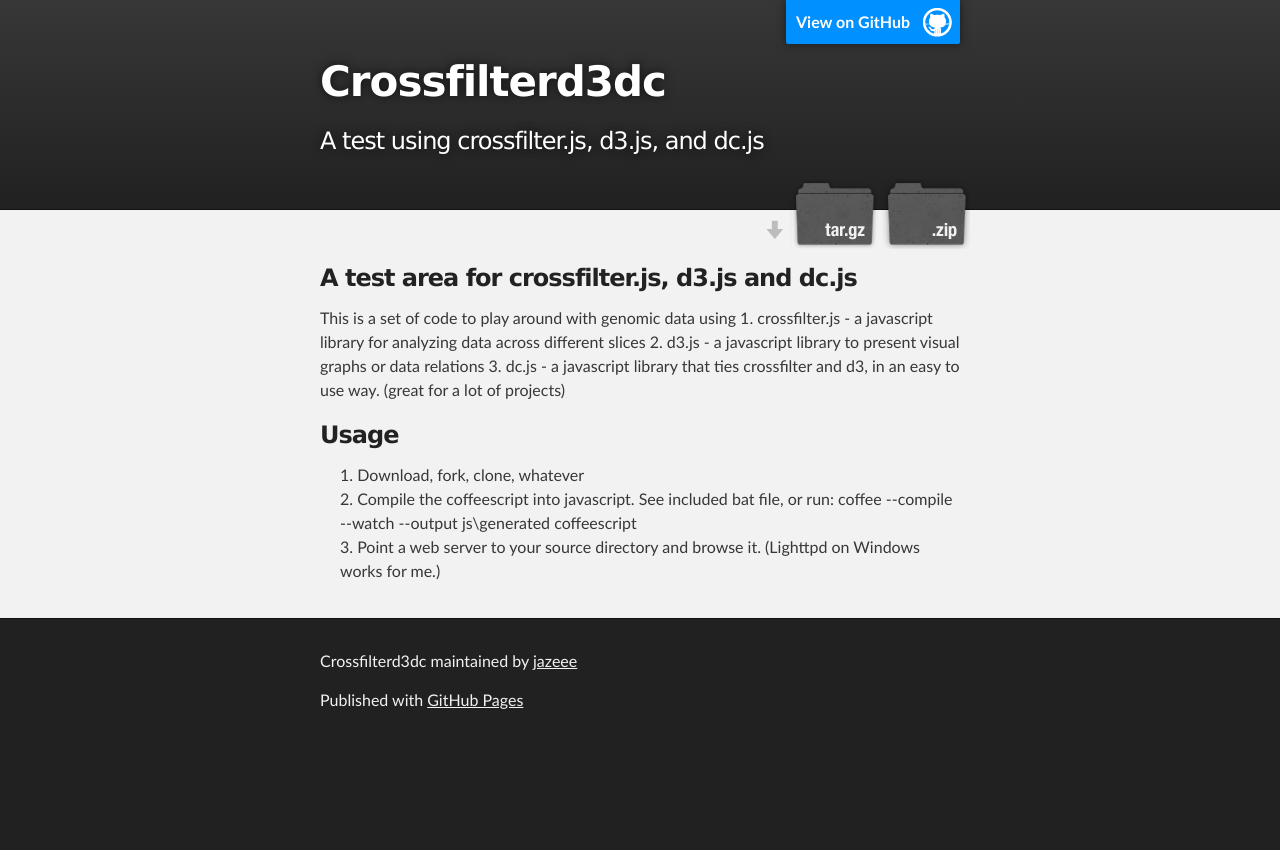
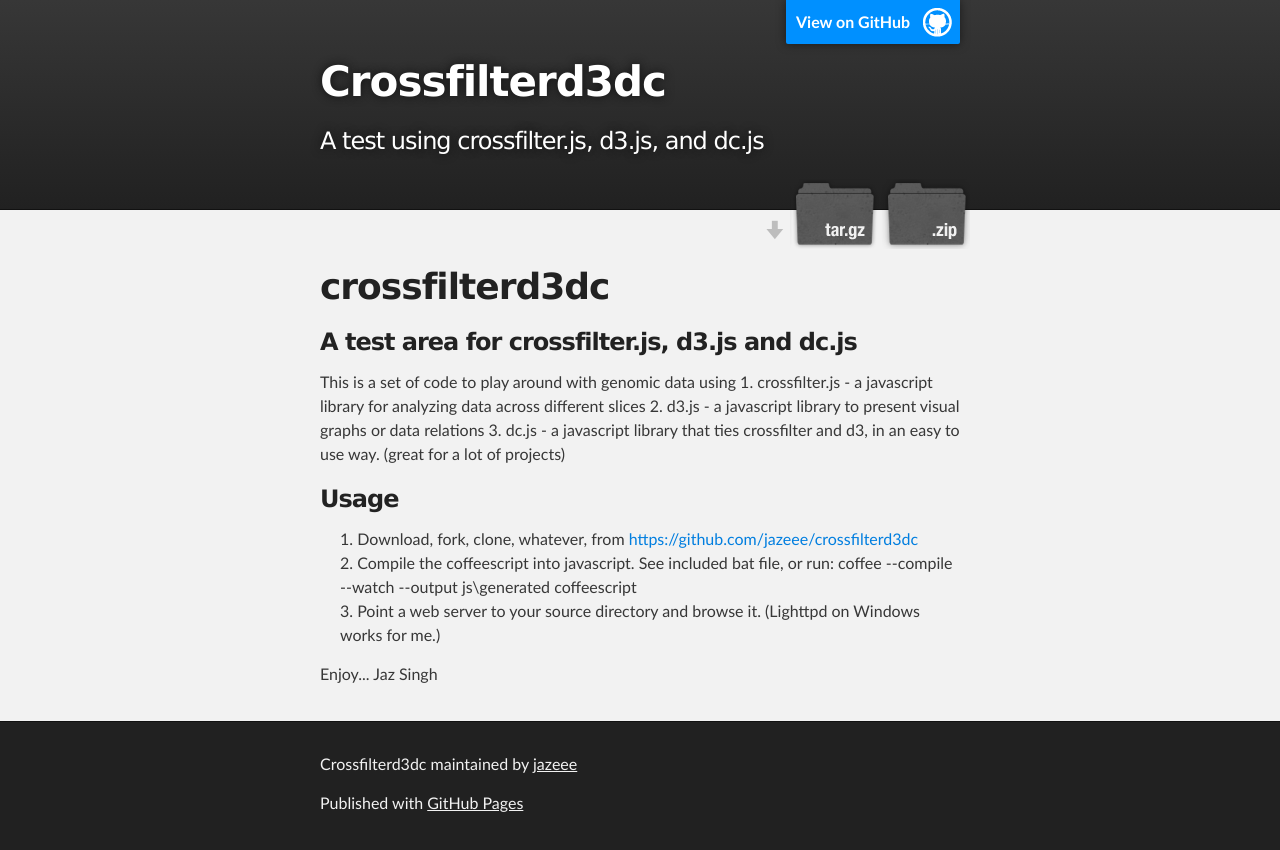
Before and after one commit to jazeee/crossfilterd3dc, a plain HTML site: page index.html in a window 1280 px wide. Before the commit the page ends 800 px from the top, so only its background shows below. Drawn offline with Linux system fonts and the light colour scheme.

Commit message:
Create gh-pages branch via GitHub

```diff
--- a/index.html
+++ b/index.html
@@ -31,7 +31,10 @@
     <!-- MAIN CONTENT -->
     <div id="main_content_wrap" class="outer">
       <section id="main_content" class="inner">
-        <h3>
+        <h1>
+<a name="crossfilterd3dc" class="anchor" href="#crossfilterd3dc"><span class="octicon octicon-link"></span></a>crossfilterd3dc</h1>
+
+<h3>
 <a name="a-test-area-for-crossfilterjs-d3js-and-dcjs" class="anchor" href="#a-test-area-for-crossfilterjs-d3js-and-dcjs"><span class="octicon octicon-link"></span></a>A test area for crossfilter.js, d3.js and dc.js</h3>
 
 <p>This is a set of code to play around with genomic data using
@@ -43,10 +46,12 @@
 <a name="usage" class="anchor" href="#usage"><span class="octicon octicon-link"></span></a>Usage</h3>
 
 <ol>
-<li>Download, fork, clone, whatever</li>
+<li>Download, fork, clone, whatever, from <a href="https://github.com/jazeee/crossfilterd3dc">https://github.com/jazeee/crossfilterd3dc</a>
+</li>
 <li>Compile the coffeescript into javascript. See included bat file, or run: coffee --compile --watch --output js\generated coffeescript</li>
 <li>Point a web server to your source directory and browse it. (Lighttpd on Windows works for me.)</li>
-</ol>
+</ol><p>Enjoy...
+Jaz Singh</p>
       </section>
     </div>
 
--- a/params.json
+++ b/params.json
@@ -1 +1 @@
-{"name":"Crossfilterd3dc","tagline":"A test using crossfilter.js, d3.js, and dc.js","body":"### A test area for crossfilter.js, d3.js and dc.js\r\nThis is a set of code to play around with genomic data using\r\n1. crossfilter.js - a javascript library for analyzing data across different slices\r\n2. d3.js - a javascript library to present visual graphs or data relations\r\n3. dc.js - a javascript library that ties crossfilter and d3, in an easy to use way. (great for a lot of projects)\r\n\r\n### Usage\r\n1. Download, fork, clone, whatever\r\n2. Compile the coffeescript into javascript. See included bat file, or run: coffee --compile --watch --output js\\generated coffeescript\r\n3. Point a web server to your source directory and browse it. (Lighttpd on Windows works for me.)","google":"","note":"Don't delete this file! It's used internally to help with page regeneration."}
+{"name":"Crossfilterd3dc","tagline":"A test using crossfilter.js, d3.js, and dc.js","body":"crossfilterd3dc\r\n===============\r\n\r\n### A test area for crossfilter.js, d3.js and dc.js\r\nThis is a set of code to play around with genomic data using\r\n1. crossfilter.js - a javascript library for analyzing data across different slices\r\n2. d3.js - a javascript library to present visual graphs or data relations\r\n3. dc.js - a javascript library that ties crossfilter and d3, in an easy to use way. (great for a lot of projects)\r\n\r\n### Usage\r\n1. Download, fork, clone, whatever, from https://github.com/jazeee/crossfilterd3dc\r\n2. Compile the coffeescript into javascript. See included bat file, or run: coffee --compile --watch --output js\\generated coffeescript\r\n3. Point a web server to your source directory and browse it. (Lighttpd on Windows works for me.)\r\n\r\nEnjoy...\r\nJaz Singh","google":"","note":"Don't delete this file! It's used internally to help with page regeneration."}
```
